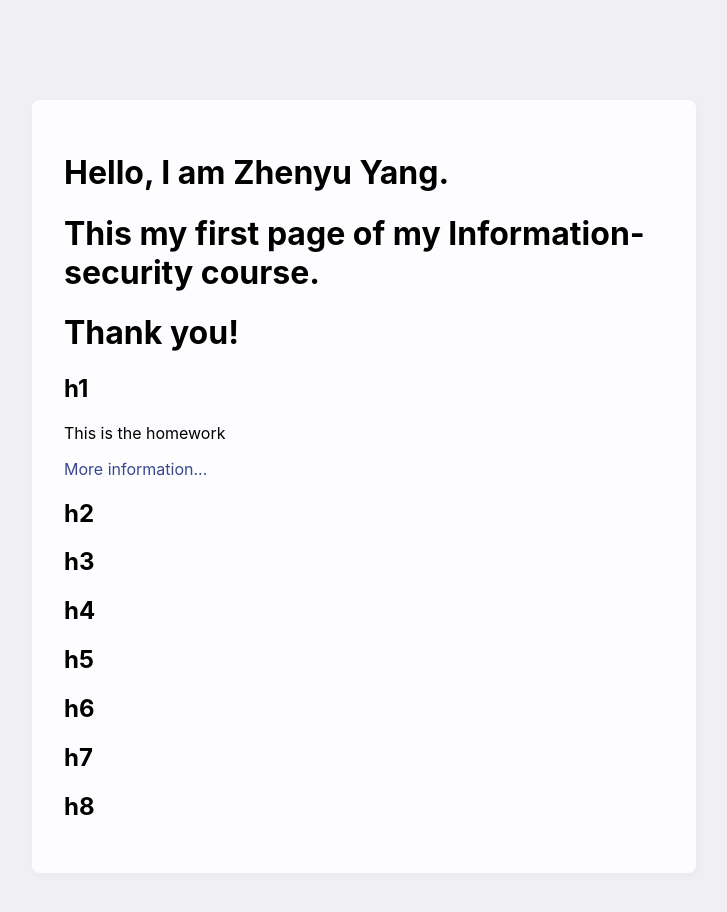
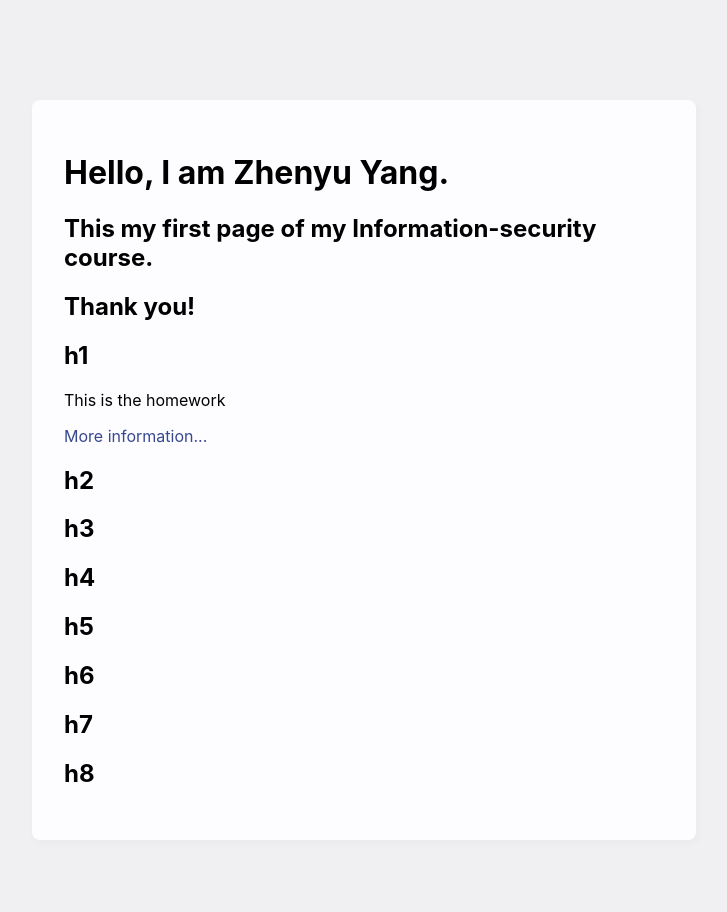
Before and after one commit to Stephenyeah/Information-security, a plain HTML site: page index.html in a window 1280 px wide. Shown: the whole page, without its empty margins (276-1003 px from the left). Drawn offline with Linux system fonts and the light colour scheme.

Commit message:
Update index.html

```diff
--- a/index.html
+++ b/index.html
@@ -41,12 +41,12 @@
     <h1>
         Hello, I am Zhenyu Yang.
     </h1>
-    <h1>
+    <h2>
        This my first page of my Information-security course.
-    </h1>
-    <h1>
+    </h2>
+    <h2>
          Thank you!
-    </h1>
+    </h2>
         <h2>
           h1
         </h2>
```
